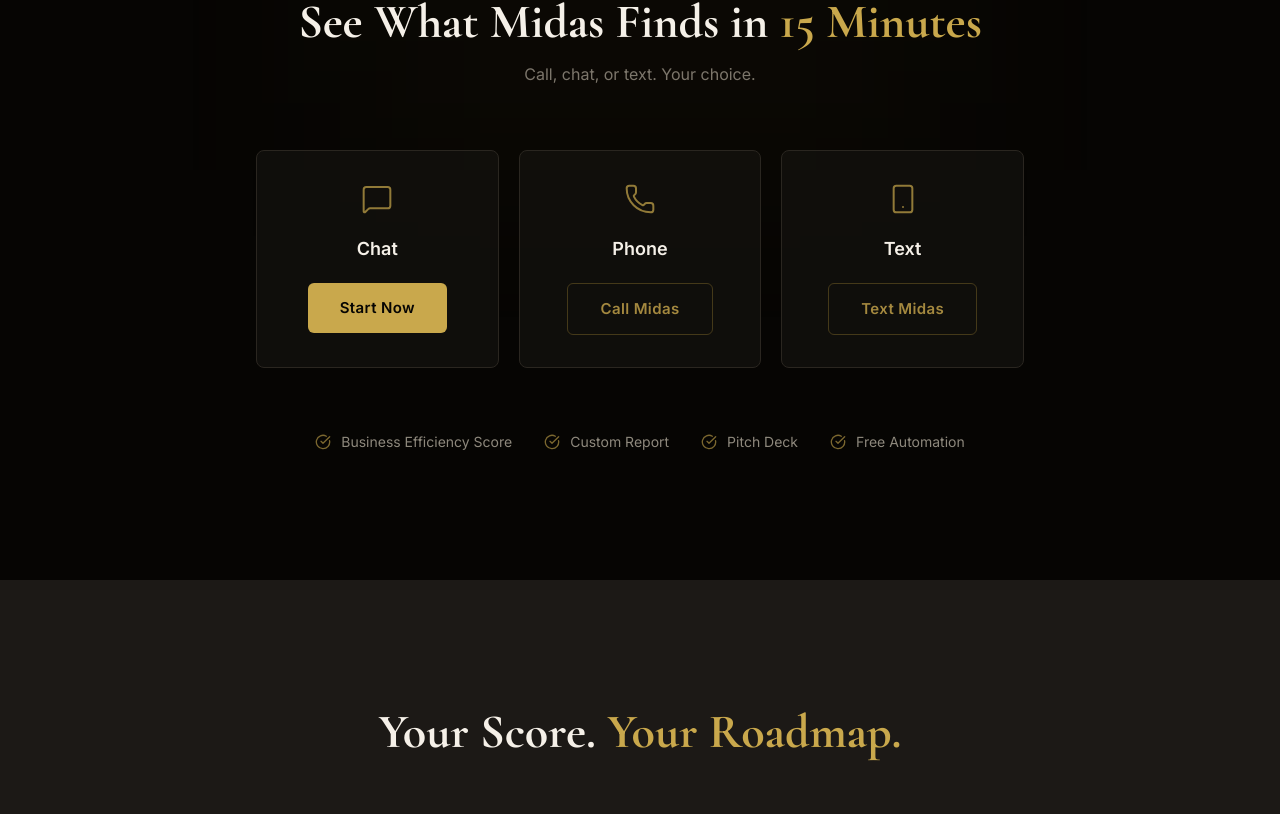
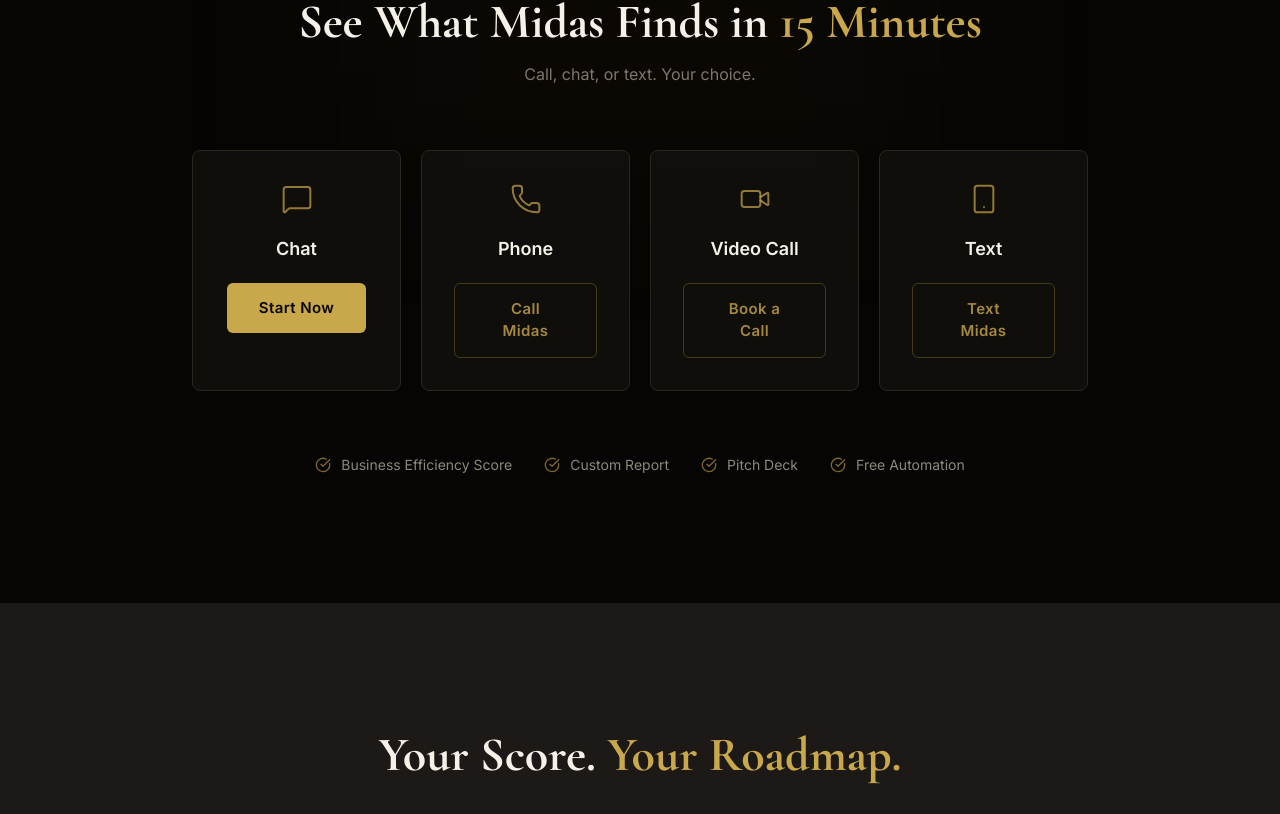
Before and after one commit to realjuliusblack/black-label-solutions, a Next.js app: page / in a window 1280 px wide. Shown: the part 7906-8720 px from the top of the page. Built offline with nearby package versions, Linux system fonts and the light colour scheme.

Commit message:
feat: add video call as a channel option

```diff
--- a/src/components/sections/FinalCTA.tsx
+++ b/src/components/sections/FinalCTA.tsx
@@ -56,6 +56,9 @@
             Call Midas
           </GoldButton>
           <GoldButton href="#diagnostic" variant="outline">
+            Video Call
+          </GoldButton>
+          <GoldButton href="#diagnostic" variant="outline">
             Text Midas
           </GoldButton>
         </motion.div>
--- a/src/components/sections/FreeDiagnostic.tsx
+++ b/src/components/sections/FreeDiagnostic.tsx
@@ -3,7 +3,7 @@
 import { motion } from "framer-motion";
 import SectionWrapper from "@/components/ui/SectionWrapper";
 import GoldButton from "@/components/ui/GoldButton";
-import { MessageSquare, Phone, Smartphone, CheckCircle } from "lucide-react";
+import { MessageSquare, Phone, Smartphone, Video, CheckCircle } from "lucide-react";
 
 const deliverables = [
   "Business Efficiency Score",
@@ -28,10 +28,11 @@
           </p>
         </div>
 
-        <div className="grid grid-cols-1 md:grid-cols-3 gap-5 mb-16 max-w-3xl mx-auto">
+        <div className="grid grid-cols-1 sm:grid-cols-2 md:grid-cols-4 gap-5 mb-16 max-w-4xl mx-auto">
           {[
             { icon: MessageSquare, label: "Chat", cta: "Start Now", primary: true },
             { icon: Phone, label: "Phone", cta: "Call Midas", primary: false },
+            { icon: Video, label: "Video Call", cta: "Book a Call", primary: false },
             { icon: Smartphone, label: "Text", cta: "Text Midas", primary: false },
           ].map((ch, i) => (
             <motion.div
```
